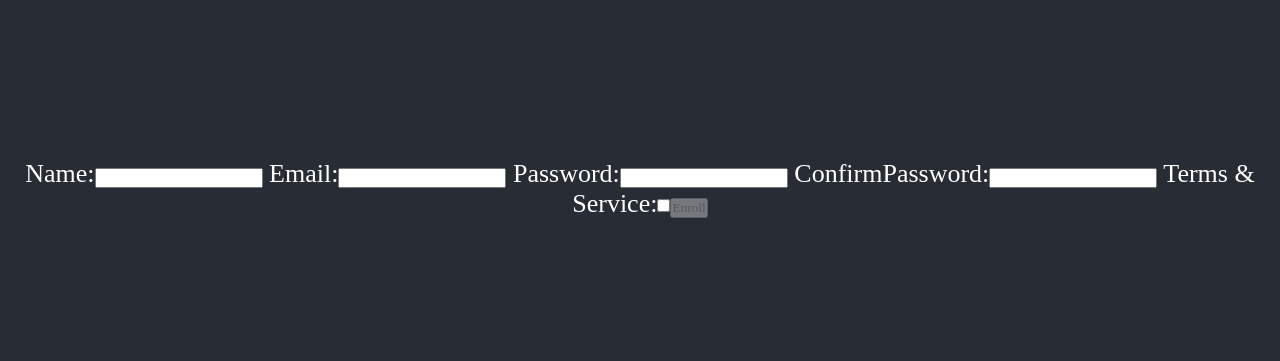
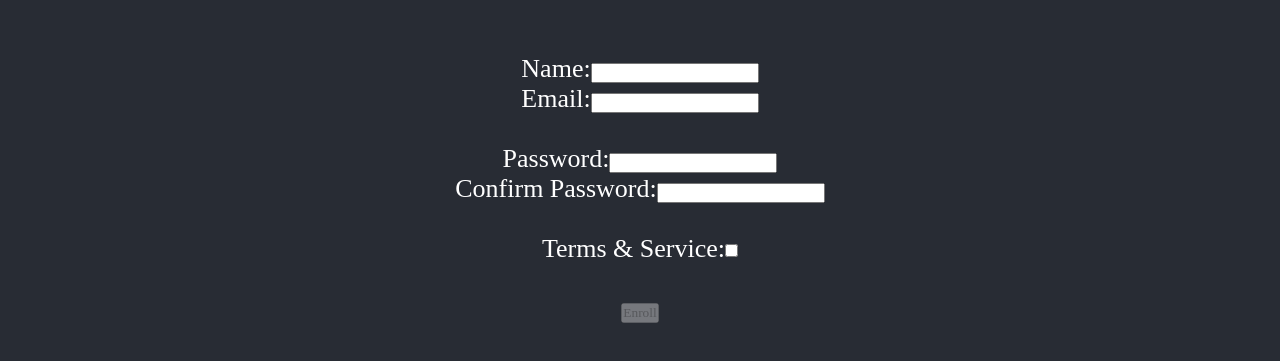
Before and after one commit to UseMyTechStuffApp/BWFrontEnd-UseMyTechStuff, a React (Create React App) app in the folder use-my-tech-app/: page /signup in a window 1280 px wide. Shown: the part 211-572 px from the top of the page. Built offline with nearby package versions, Linux system fonts and the light colour scheme.

Commit message:
added breaks

```diff
--- a/use-my-tech-app/package.json
+++ b/use-my-tech-app/package.json
@@ -12,6 +12,7 @@
     "react-dom": "^17.0.2",
     "react-router-dom": "^5.2.0",
     "react-scripts": "4.0.3",
+    "reactstrap": "^8.9.0",
     "web-vitals": "^1.1.2",
     "yup": "^0.32.9"
   },
--- a/use-my-tech-app/src/SignUpPage.js
+++ b/use-my-tech-app/src/SignUpPage.js
@@ -1,5 +1,7 @@
 import React, { useState, useEffect } from 'react'
 import * as yup from 'yup'
+// Reactstrap styling:
+import { ButtonToggle, Form, FormGroup, Label, Input } from 'reactstrap'
 
 
 function SignUpPage() {
@@ -74,9 +76,10 @@ function SignUpPage() {
 
 	return (
 		<div className='SignUpPage'>
-			<form onSubmit={formSubmit}>
-				<label htmlFor="name"> Name:
-					<input
+			<Form onSubmit={formSubmit}>
+				<FormGroup>
+					<Label htmlFor="name"> Name:
+						<Input
 							type="text"
 							name="name"
 							value={formState.name}
@@ -85,9 +88,11 @@ function SignUpPage() {
 							/>
 							{errors.name.length > 0 ? <p>{errors.name}</p> : null}
 
-				</label>
-				<label htmlFor="email"> Email:
-					<input
+					</Label>
+				</FormGroup>
+				<FormGroup>
+					<Label htmlFor="email"> Email:
+						<Input
 							type="email"
 							name="email"
 							value={formState.email}
@@ -96,9 +101,12 @@ function SignUpPage() {
 						/>
 							{errors.email.length > 0 ? <p>{errors.email}</p> : null}
 
-				</label>
-				<label htmlFor="password"> Password:
-					<input
+					</Label>
+				</FormGroup>
+				<br></br>
+				<FormGroup>
+					<Label htmlFor="password"> Password:
+						<Input
 							type="password"
 							name="password"
 							value={formState.password}
@@ -107,9 +115,11 @@ function SignUpPage() {
 						/>
 							{errors.password.length > 0 ? <p>{errors.password}</p> : null}
 
-				</label>
-				<label htmlFor="confirm"> ConfirmPassword:
-					<input
+					</Label>
+				</FormGroup>
+				<FormGroup>
+					<Label htmlFor="confirm"> Confirm Password:
+						<Input
 							type="password"
 							name="confirm"
 							value={formState.confirm}
@@ -118,9 +128,12 @@ function SignUpPage() {
 						/>
 							{formState.confirm.match(formState.password) ? null : <p>{errors.confirm}</p>}
 
-				</label>
-				<label htmlFor="terms"> Terms & Service:
-					<input
+					</Label>
+				</FormGroup>
+				<br></br>
+				<FormGroup>
+					<Label htmlFor="terms"> Terms & Service:
+						<Input
 							type="checkbox"
 							name="terms"
 							checked={formState.terms}
@@ -129,9 +142,14 @@ function SignUpPage() {
 						/>
 
 
-				</label>
-				<button type="submit" disabled={buttonDisabled}>Enroll</button>
-			</form>
+					</Label>
+				</FormGroup>
+				<br></br>
+
+				<FormGroup>
+					<ButtonToggle type="submit" disabled={buttonDisabled}>Enroll</ButtonToggle>
+				</FormGroup>
+			</Form>
 		</div>
 	)
 }
```
Also changed, not shown: 1 other file (tests, documents, lock files or other folders). Lines whose indentation alone changed are shown as unchanged.
